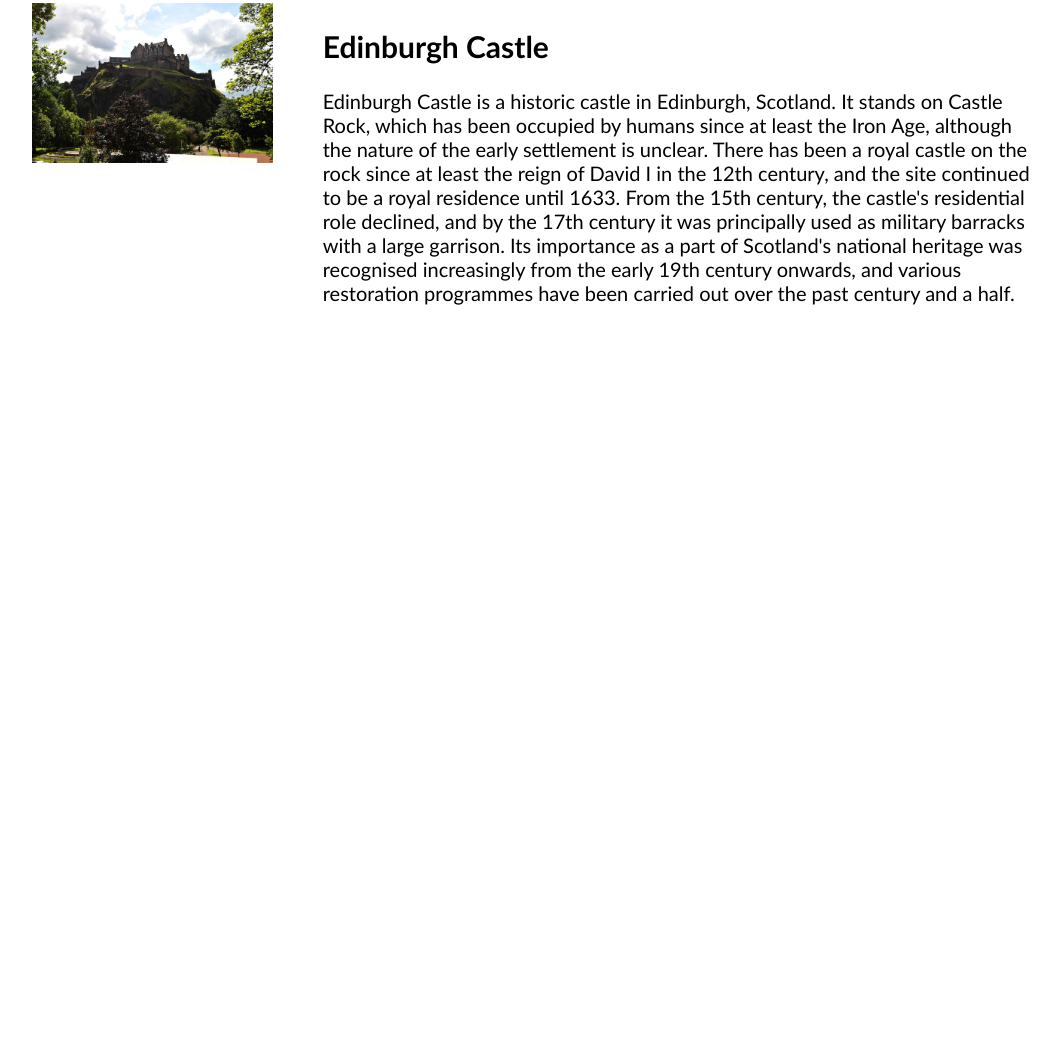
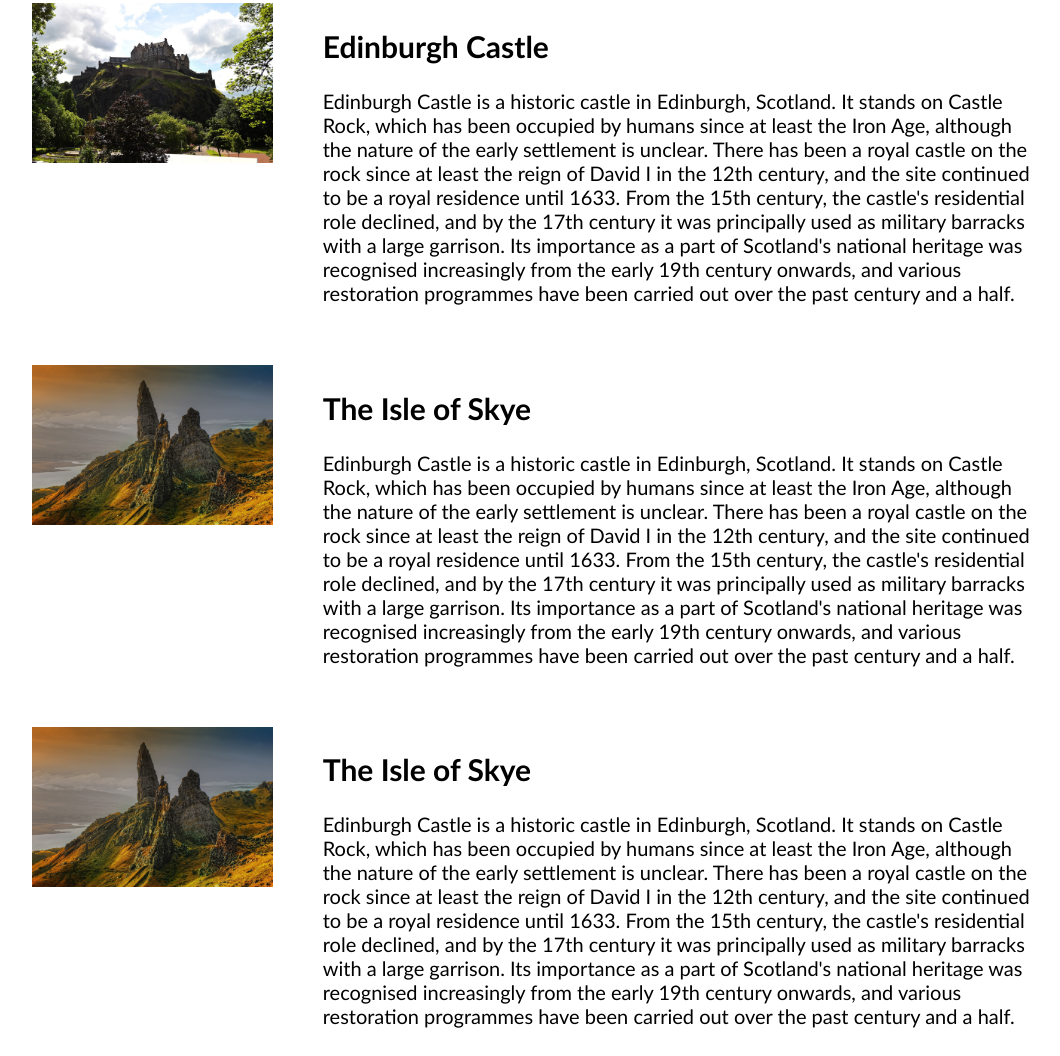
Before and after one commit to Connor624210/My-Scotland, a plain HTML site: page index.html in a window 1280 px wide. Shown: the part 397-1453 px from the top of the page, without its empty margins (102-1162 px from the left). Before the commit the page ends 800 px from the top, so only its background shows below. Drawn offline with Linux system fonts and the light colour scheme.

Commit message:
2nd column finished

```diff
--- a/index.html
+++ b/index.html
@@ -10,6 +10,7 @@
     <section class="hero-image">
         <h1 class="hero-text">My Scotland</h1>
     </section>
+    <!-- Two columns layout start -->
     <section class="two-column">
         <div class="image">
             <img src="./images/edinburgh-castle-959083_1280.jpg" alt="Edinburgh castle">
@@ -19,5 +20,29 @@
             <p>Edinburgh Castle is a historic castle in Edinburgh, Scotland. It stands on Castle Rock, which has been occupied by humans since at least the Iron Age, although the nature of the early settlement is unclear. There has been a royal castle on the rock since at least the reign of David I in the 12th century, and the site continued to be a royal residence until 1633. From the 15th century, the castle's residential role declined, and by the 17th century it was principally used as military barracks with a large garrison. Its importance as a part of Scotland's national heritage was recognised increasingly from the early 19th century onwards, and various restoration programmes have been carried out over the past century and a half.</p>
         </div>
     </section>
+    <!-- Two columns layout end -->
+    <!-- Two columns layout start -->
+    <section class="two-column">
+        <div class="image">
+            <img src="./images/skye-540130_1280.jpg" alt="The Isle of Skye">
+        </div>
+        <div class="info">
+            <h1>The Isle of Skye</h1>
+            <p>Edinburgh Castle is a historic castle in Edinburgh, Scotland. It stands on Castle Rock, which has been occupied by humans since at least the Iron Age, although the nature of the early settlement is unclear. There has been a royal castle on the rock since at least the reign of David I in the 12th century, and the site continued to be a royal residence until 1633. From the 15th century, the castle's residential role declined, and by the 17th century it was principally used as military barracks with a large garrison. Its importance as a part of Scotland's national heritage was recognised increasingly from the early 19th century onwards, and various restoration programmes have been carried out over the past century and a half.</p>
+        </div>
+    </section>
+    <!-- Two columns layout end -->
+    <!-- Two columns layout start -->
+    <section class="two-column">
+        <div class="image">
+            <img src="./images/skye-540130_1280.jpg" alt="The Isle of Skye">
+        </div>
+        <div class="info">
+            <h1>The Isle of Skye</h1>
+            <p>Edinburgh Castle is a historic castle in Edinburgh, Scotland. It stands on Castle Rock, which has been occupied by humans since at least the Iron Age, although the nature of the early settlement is unclear. There has been a royal castle on the rock since at least the reign of David I in the 12th century, and the site continued to be a royal residence until 1633. From the 15th century, the castle's residential role declined, and by the 17th century it was principally used as military barracks with a large garrison. Its importance as a part of Scotland's national heritage was recognised increasingly from the early 19th century onwards, and various restoration programmes have been carried out over the past century and a half.</p>
+        </div>
+    </section>
+    <!-- Two columns layout end -->
+
 </body>
 </html>
```
